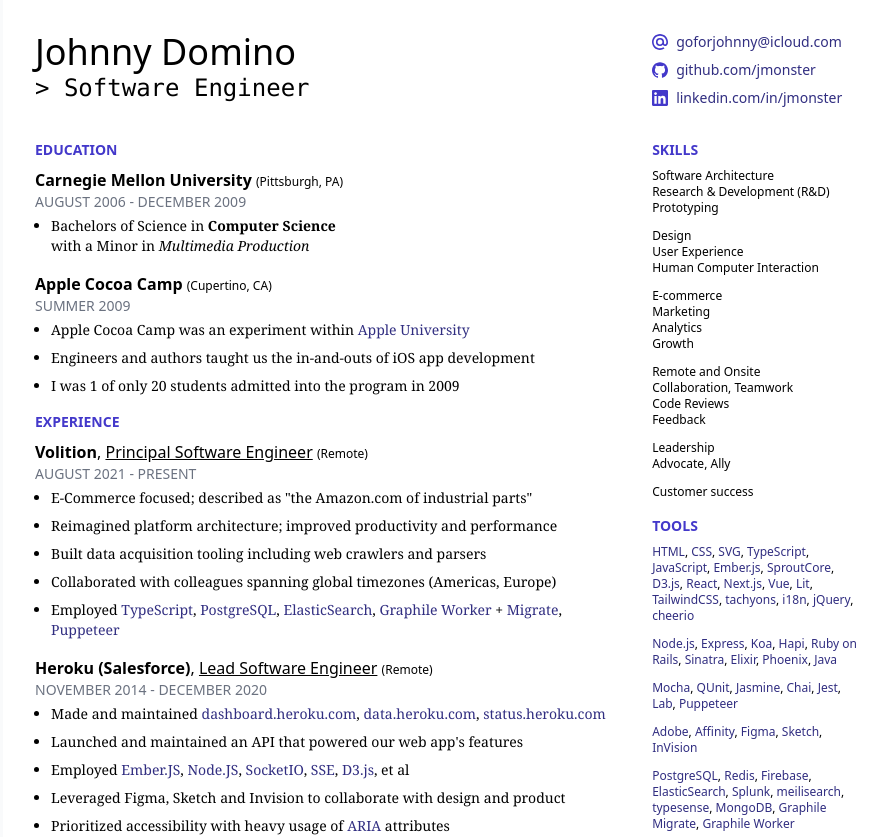
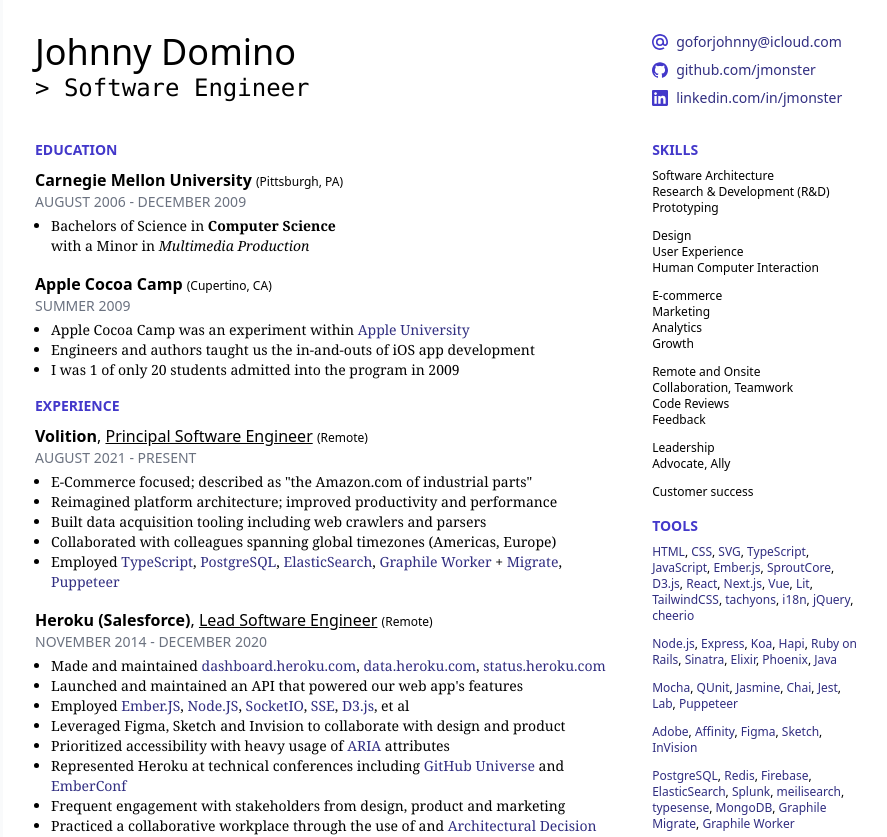
Before and after one commit to jmonster/cv-mail, a Next.js app: page / in a window 1280 px wide. Shown: the top 837 px of the page, without its empty margins (189-1076 px from the left). Built offline with nearby package versions, Linux system fonts and the light colour scheme.

Commit message:
remove superfluous whitespace between list items

```diff
--- a/components/opportunity.tsx
+++ b/components/opportunity.tsx
@@ -56,7 +56,7 @@
                         return (
                           <li
                             key={idx}
-                            className="text-sm font-serif print:text-xs mb-2"
+                            className="text-sm font-serif print:text-xs "
                           >
                             <ReactMarkdown>{n}</ReactMarkdown>
                           </li>
```
